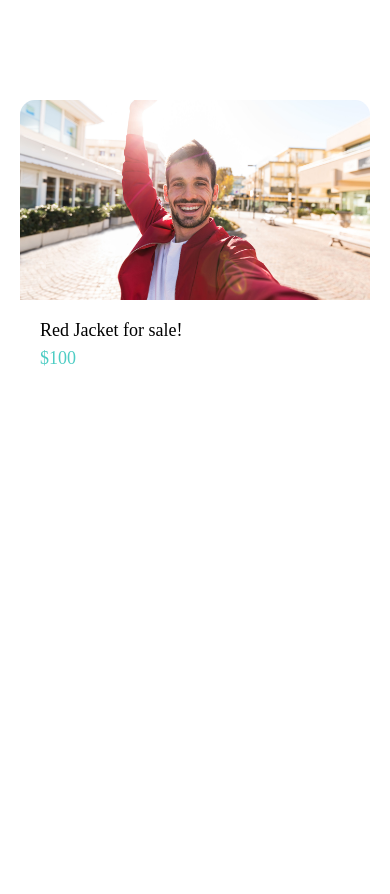
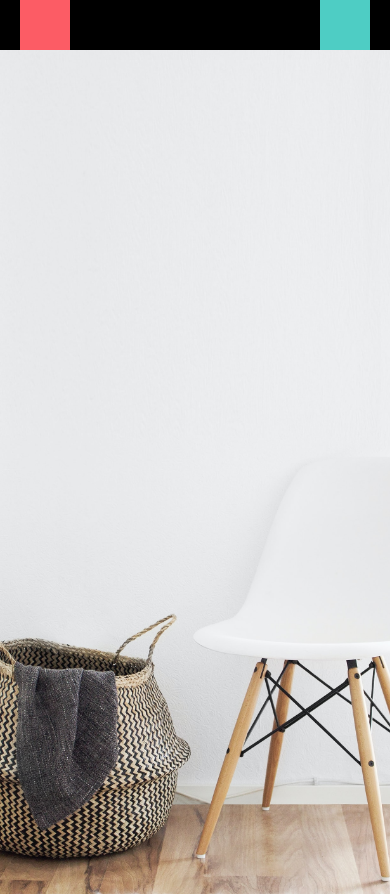
Before and after one commit to Flexsidee/DoneWithIt, a React Native app: screen / in a window 390 px wide. Before the commit the page ends 844 px from the top, so only its background shows below. Built offline with nearby package versions, Linux system fonts and the light colour scheme.

Commit message:
added listing screen

```diff
--- a/App.js
+++ b/App.js
@@ -2,26 +2,14 @@ import { View } from "react-native";
 import WelcomeScreen from "./app/screen/WelcomeScreen";
 import ViewImageScreen from "./app/screen/ViewImageScreen";
 import Card from "./app/components/Card";
+import ListingDetailsScreen from "./app/components/ListingDetailsScreen";
 
 export default function App() {
 	return (
 		<>
 			{/* <WelcomeScreen /> */}
-			{/* <ViewImageScreen /> */}
-			<View
-				style={{
-					paddingTop: 100,
-					paddingHorizontal: 20,
-					backgroundColor: "#f8f4f4",
-					backgroundColor: "#aaa ",
-				}}
-			>
-				<Card
-					title="Red Jacket for sale!"
-					subTitle="$100"
-					image={require("./app/assets/images/jacket.jpg")}
-				/>
-			</View>
+			<ViewImageScreen />
+			{/* <ListingDetailsScreen /> */}
 		</>
 	);
 }
--- a/app/components/Card.js
+++ b/app/components/Card.js
@@ -1,7 +1,7 @@
 import { View, StyleSheet, Image } from "react-native";
 
+import AppText from "./AppText";
 import colors from "../config/colors";
-import AppText from "./AppText";
 
 const Card = ({ title, subTitle, image }) => {
 	return (
--- /dev/null
+++ b/app/components/ListItem.jsx
@@ -0,0 +1,29 @@
+import { View, StyleSheet, Image } from "react-native";
+
+import AppText from "./AppText";
+import colors from "../config/colors";
+
+const ListItem = ({ title, subTitle, image }) => {
+	return (
+		<View style={styles.container}>
+			<Image style={styles.image} source={image} />
+			<View>
+				<AppText style={styles.title}> {title}</AppText>
+				<AppText> {subTitle}</AppText>
+			</View>
+		</View>
+	);
+};
+
+const styles = StyleSheet.create({
+	container: {
+		flexDirection: "row",
+	},
+	image: { width: 70, height: 70, borderRadius: 35, marginRight: 10 },
+	title: { fontWeight: "500" },
+	subTitle: {
+		color: colors.medium,
+	},
+});
+
+export default ListItem;
--- /dev/null
+++ b/app/components/ListingDetailsScreen.jsx
@@ -0,0 +1,46 @@
+import { View, StyleSheet, Image } from "react-native";
+
+import AppText from "./AppText";
+import ListItem from "./ListItem";
+import colors from "../config/colors";
+
+const ListingDetailsScreen = () => {
+	return (
+		<View>
+			<Image
+				style={styles.image}
+				source={require("../assets/images/jacket.jpg")}
+			/>
+			<View style={styles.detailsContainer}>
+				<AppText style={styles.title}>Red Jacket for Sale</AppText>
+				<AppText style={styles.price}>$100</AppText>
+				<View style={styles.userContainer}>
+					<ListItem
+						image={require("../assets/images/mosh.jpg")}
+						title="Mosh Hamedani"
+						subTitle="5 Listings"
+					/>
+				</View>
+			</View>
+		</View>
+	);
+};
+
+const styles = StyleSheet.create({
+	image: { width: "100%", height: 300 },
+	detailsContainer: {
+		padding: 20,
+	},
+	title: { fontWeight: "500", fontSize: 24 },
+	price: {
+		color: colors.secondary,
+		fontSize: 20,
+		fontWeight: "bold",
+		marginVertical: 10,
+	},
+	userContainer: {
+		marginVertical: 40,
+	},
+});
+
+export default ListingDetailsScreen;
--- a/app/config/colors.js
+++ b/app/config/colors.js
@@ -3,4 +3,5 @@ export default {
 	secondary: "#4ecdc4",
 	black: "#000",
 	white: "#fff",
+	medium: "#6e6969",
 };
--- a/app/screen/ViewImageScreen.jsx
+++ b/app/screen/ViewImageScreen.jsx
@@ -1,4 +1,3 @@
-import React from "react";
 import { Platform, StatusBar, StyleSheet, View, Image } from "react-native";
 
 import colors from "../config/colors";
```
